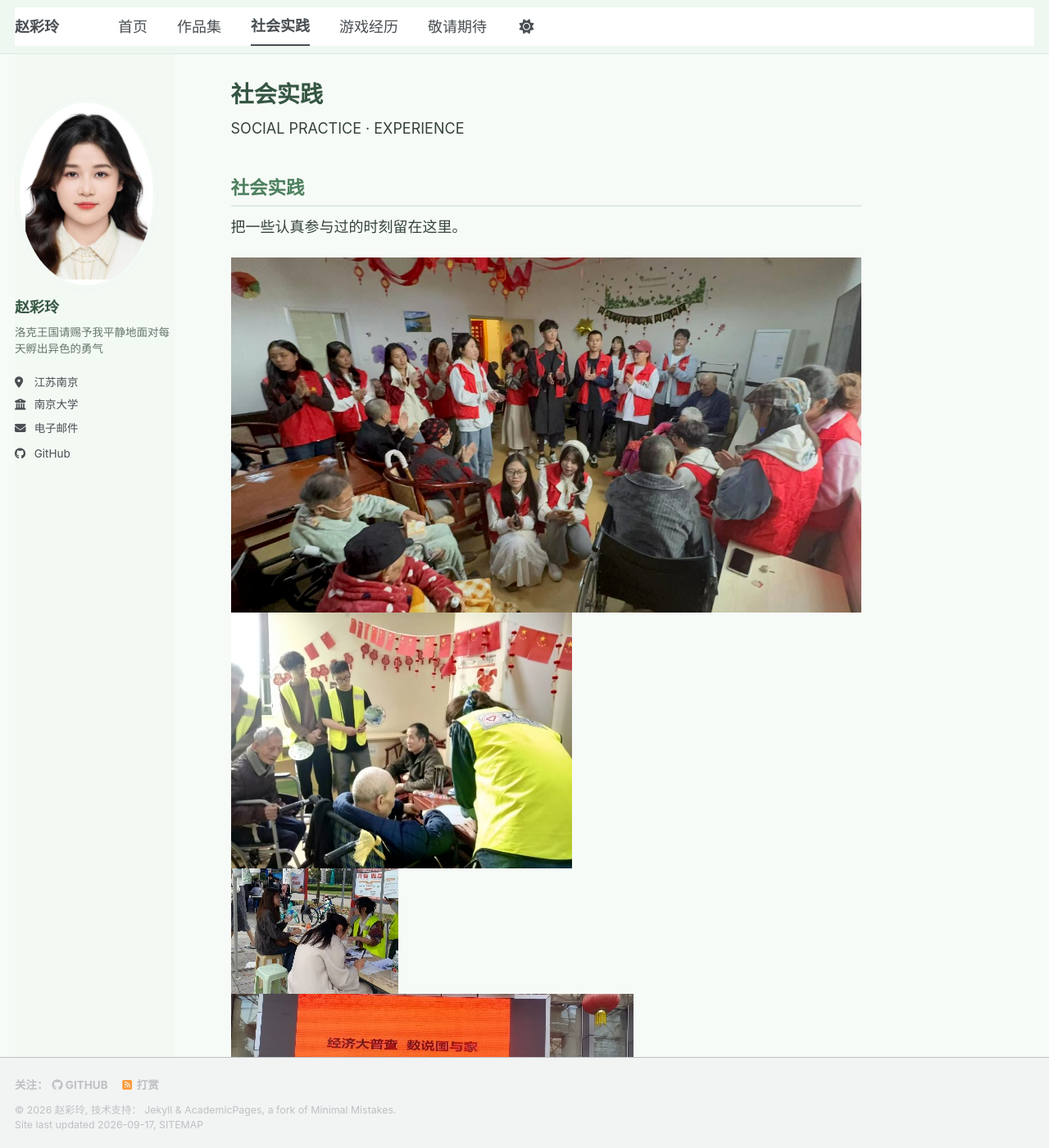
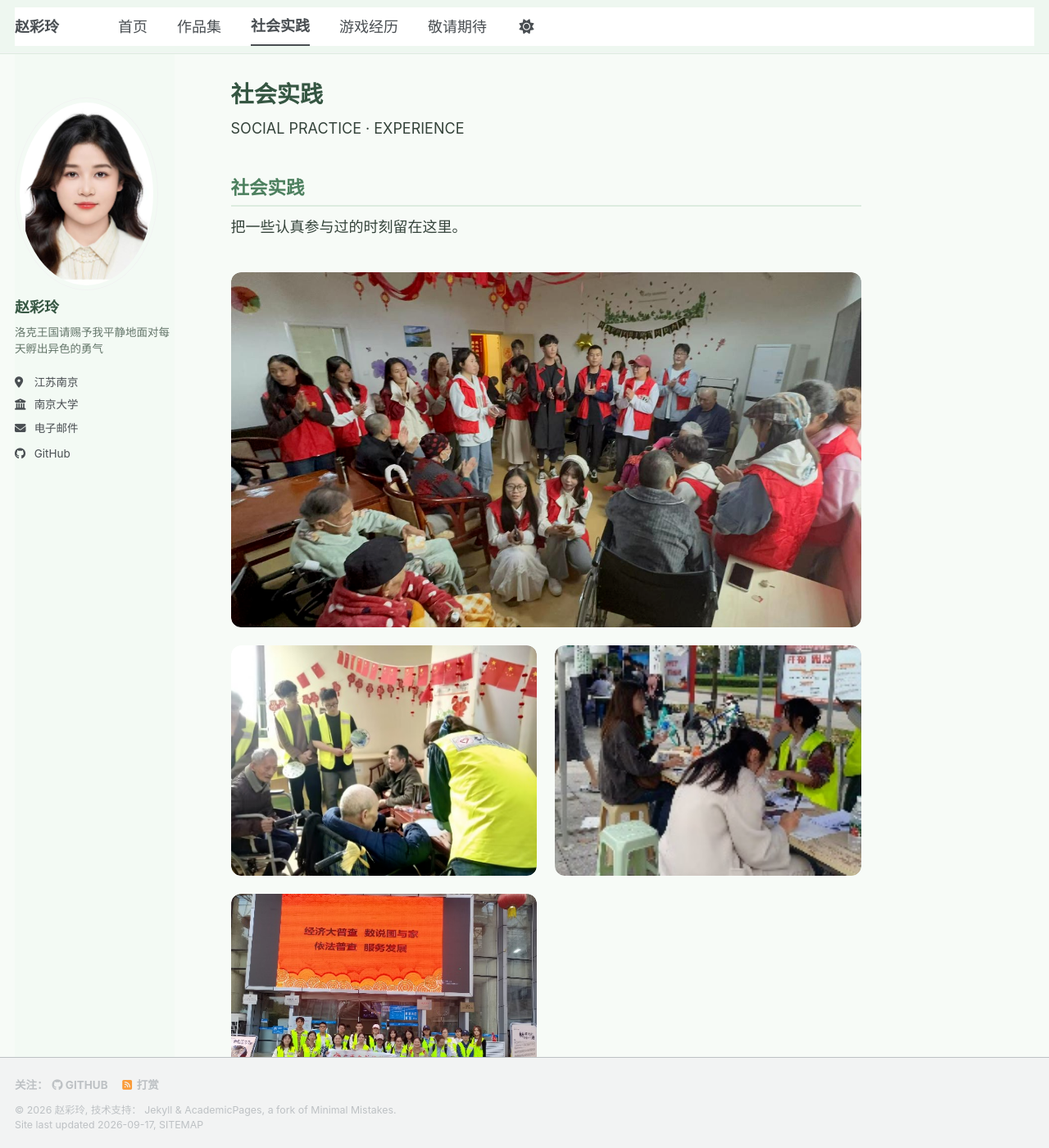
Before and after one commit to caideng086-prog/caideng086-prog.github.io, a Jekyll site: the page built from practice.md, in a window 1280 px wide and 1400 px high. Shown: the whole window at 82% size. Built offline with Jekyll 4.4.1, drawn with Linux system fonts in a browser that asks for light colours; a style sheet for code colours, icons or effects is not loaded.

Commit message:
Update main.scss

```diff
--- a/assets/css/main.scss
+++ b/assets/css/main.scss
@@ -430,3 +430,73 @@ a:hover {
   }
 
 }
+
+
+
+/* ================================
+   Practice Gallery - Editorial Style
+   ================================ */
+
+.practice-gallery {
+  display: grid;
+  grid-template-columns: repeat(2, minmax(0, 1fr));
+  gap: 22px;
+  margin: 42px 0 20px;
+}
+
+/* 所有图片 */
+.practice-photo {
+  margin: 0;
+  padding: 0;
+  overflow: hidden;
+  border-radius: 12px;
+  background: transparent;
+}
+
+/* 第一张作为主视觉 */
+.practice-photo-large {
+  grid-column: span 2;
+}
+
+/* 图片不强行裁剪 */
+.practice-photo img {
+  width: 100%;
+  height: auto;
+  display: block;
+  border-radius: 12px;
+  object-fit: contain;
+  transition: transform 0.35s ease;
+}
+
+/* 第一张稍微突出 */
+.practice-photo-large img {
+  max-height: 620px;
+  object-fit: cover;
+}
+
+/* 鼠标放上去轻微放大 */
+.practice-photo:hover img {
+  transform: scale(1.015);
+}
+
+/* 手机端 */
+@media screen and (max-width: 700px) {
+
+  .practice-gallery {
+    grid-template-columns: 1fr;
+    gap: 18px;
+    margin-top: 30px;
+  }
+
+  .practice-photo-large {
+    grid-column: span 1;
+  }
+
+  .practice-photo img,
+  .practice-photo-large img {
+    max-height: none;
+    height: auto;
+    object-fit: contain;
+  }
+
+}
```
